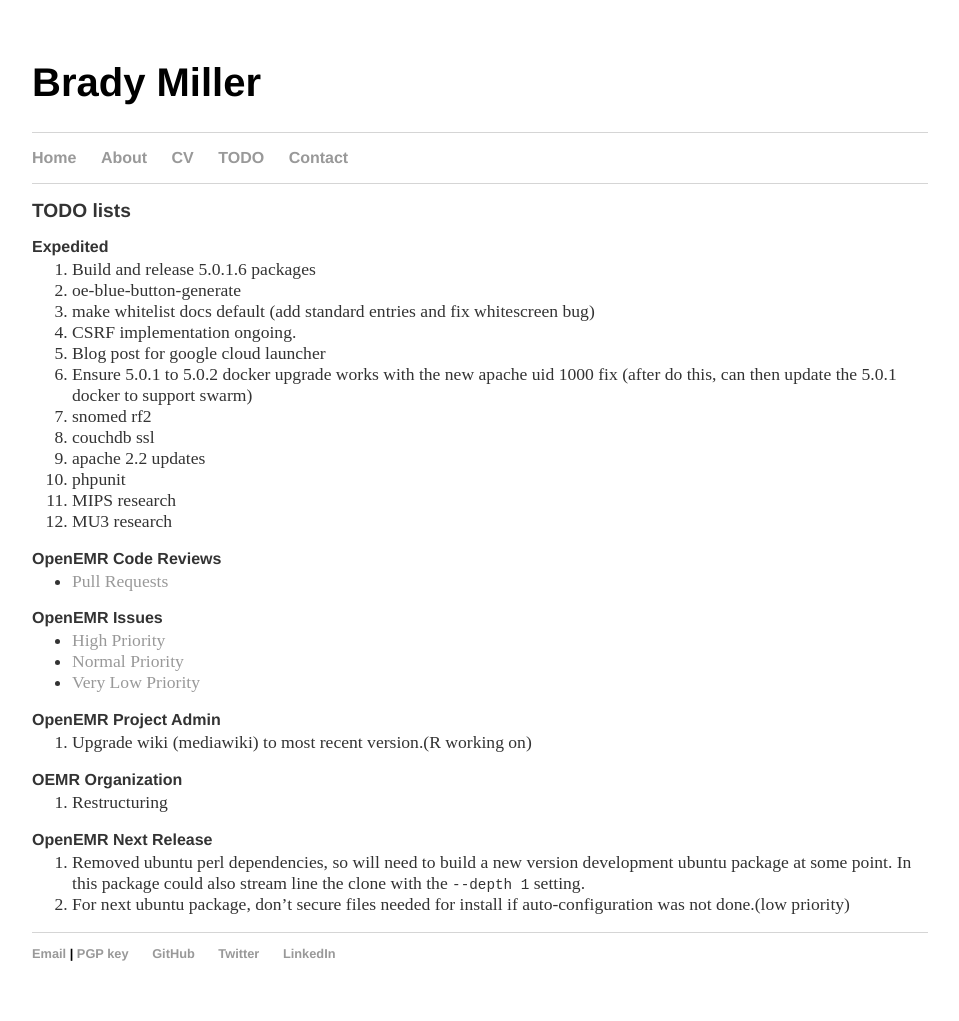
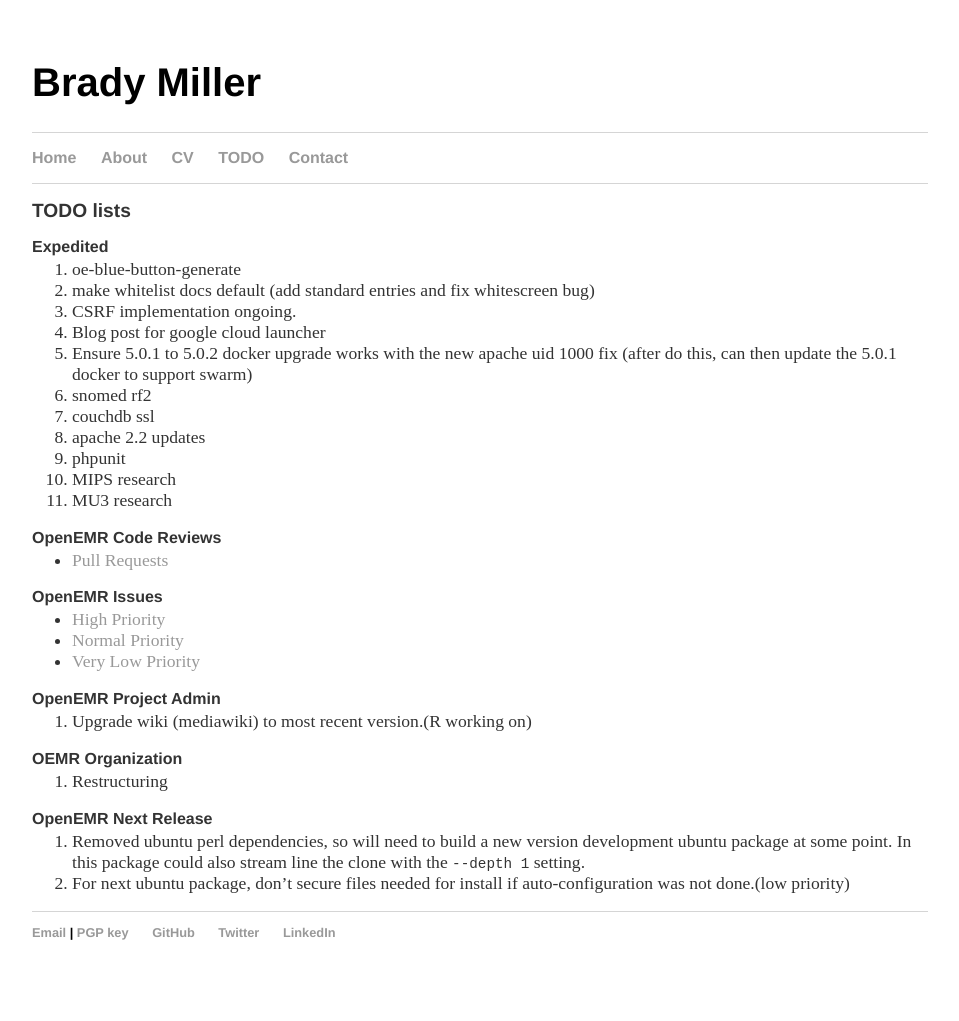
Before and after one commit to bradymiller/bradymiller.github.io, a Jekyll site: the page built from todo/index.md, in a window 1280 px wide. Shown: the whole page, without its empty margins (160-1119 px from the left). Built offline with Jekyll 4.4.1, drawn with Linux system fonts in a browser that asks for light colours; our own code applies the rules of GitHub Pages for plain Markdown files; after the commit the page ends 1000 px from its top, so only the background shows below that.

Commit message:
Update index.md

```diff
--- a/todo/index.md
+++ b/todo/index.md
@@ -4,7 +4,6 @@
 ## TODO lists
 
 ### Expedited
-1. Build and release 5.0.1.6 packages
 1. oe-blue-button-generate
 1. make whitelist docs default (add standard entries and fix whitescreen bug)
 1. CSRF implementation ongoing.
```
